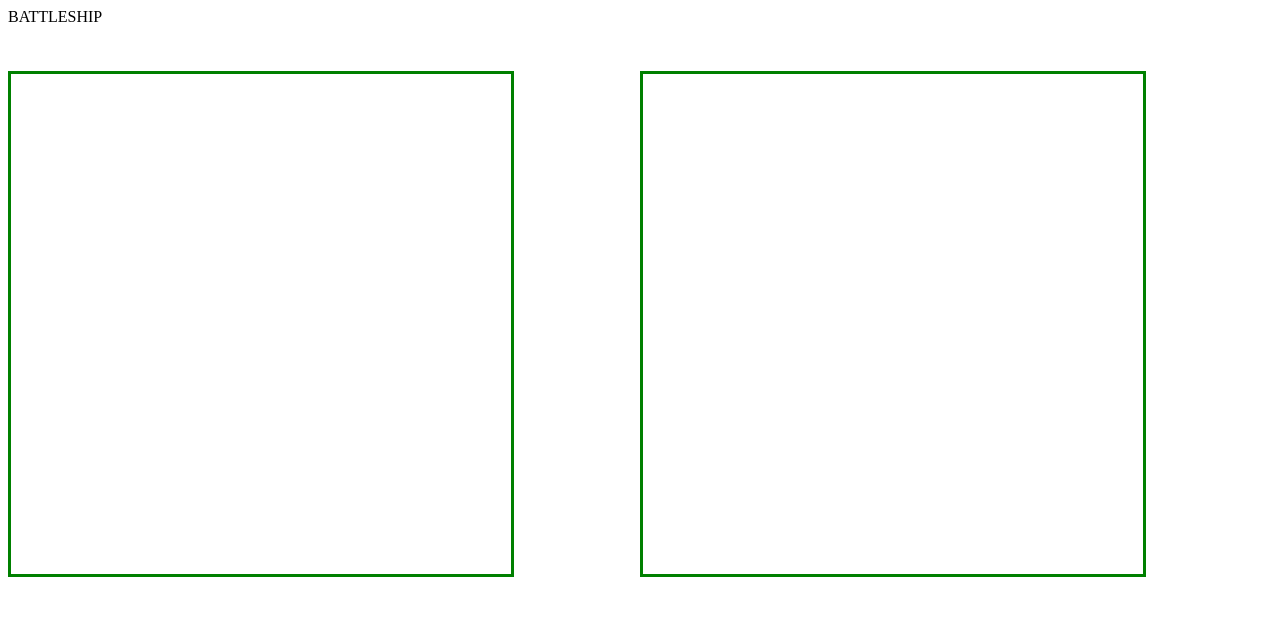
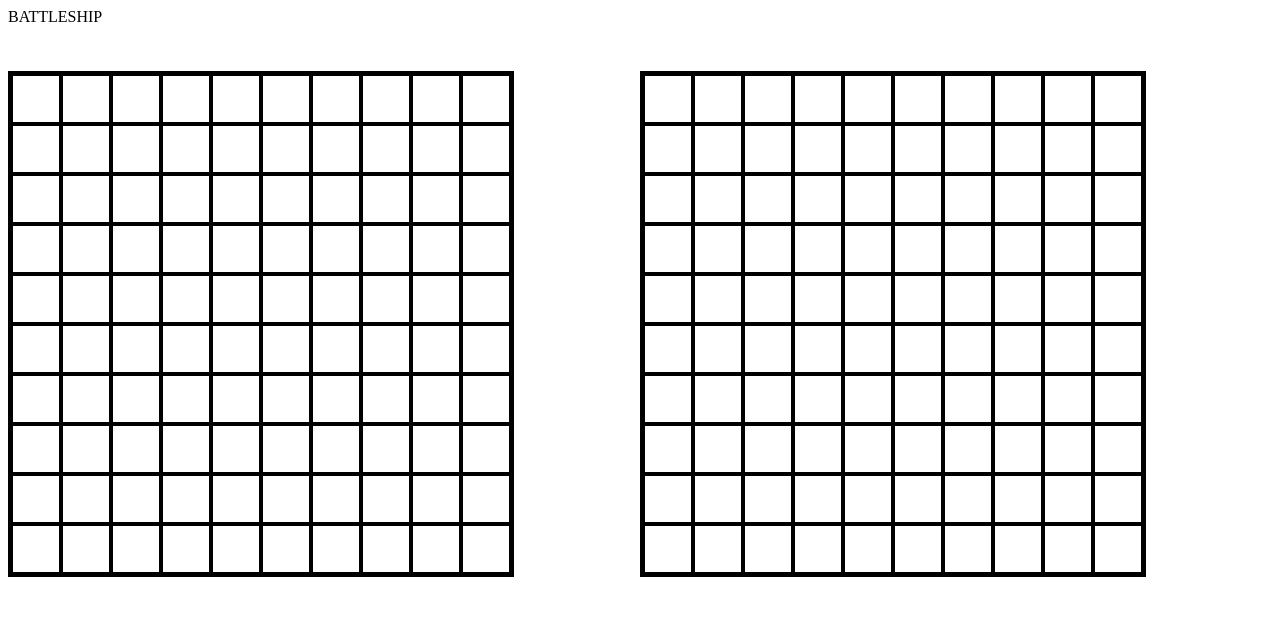
Before and after one commit to Stephens37/battleship, a website: page index.html in a window 1280 px wide. Drawn offline with Linux system fonts and the light colour scheme.

Commit message:
'Create grid display'

```diff
--- a/display.js
+++ b/display.js
@@ -73,16 +73,28 @@ const computerBoard = document.querySelector('#computerboard')
 */
 
 /*
-  make a loop that repeats 100 times
-  each time creates div that appends to board
-  id of the element is square${i}
+  how to create the grid display itself
+  to create this I need to assign each square to a div
+  I don't want 100 html elements so I want to create these in a loop
 */
 
-function createSquares() {
+function createPlayerSquares() {
   for(let i = 0; i < 100; i++) {
     let square = document.createElement('div')
+    square.setAttribute('class', 'playersq')
+    playerBoard.appendChild(square)
   }
 }
+createPlayerSquares()
+
+function createComputerSquares() {
+  for(let i = 0; i < 100; i++) {
+    let square = document.createElement('div')
+    square.setAttribute('class', 'computersq')
+    computerBoard.appendChild(square)
+  }
+}
+createComputerSquares()
 
 /*
   need to be able to retrieve a square based on its x and y coordinates
@@ -91,8 +103,6 @@ function createSquares() {
   and yCor with the same number as grid-row
 */
 
-/*
-*/
 
 /* function playerSquares () {
   for (let i = 0; i < 100; i++) {
--- a/style.css
+++ b/style.css
@@ -11,11 +11,13 @@ header {
 #player {
   grid-row: 2;
   grid-column: 1;
+  align-content: center;
 }
 
 #computer {
   grid-row: 2;
   grid-column: 2;
+  align-content: center;
 }
 
 #playerboard {
@@ -25,9 +27,8 @@ header {
   grid-template-columns: repeat(10, 1fr);
   grid-template-rows: repeat(10, 1fr);
   border-width: 3px;
-  border-color: green;
+  border-color: black;
   border-style: solid;
-  gap: 2px;
 }
 
 #computerboard {
@@ -37,9 +38,20 @@ header {
   grid-template-columns: repeat(10, 1fr);
   grid-template-rows: repeat(10, 1fr);
   border-width: 3px;
-  border-color: green;
+  border-color: black;
   border-style: solid;
-  gap: 2px;
+}
+
+.playersq {
+  border-width: 2px;
+  border-color: black;
+  border-style: solid;
+}
+
+.computersq {
+  border-width: 2px;
+  border-color: black;
+  border-style: solid;
 }
 
 footer {
```
